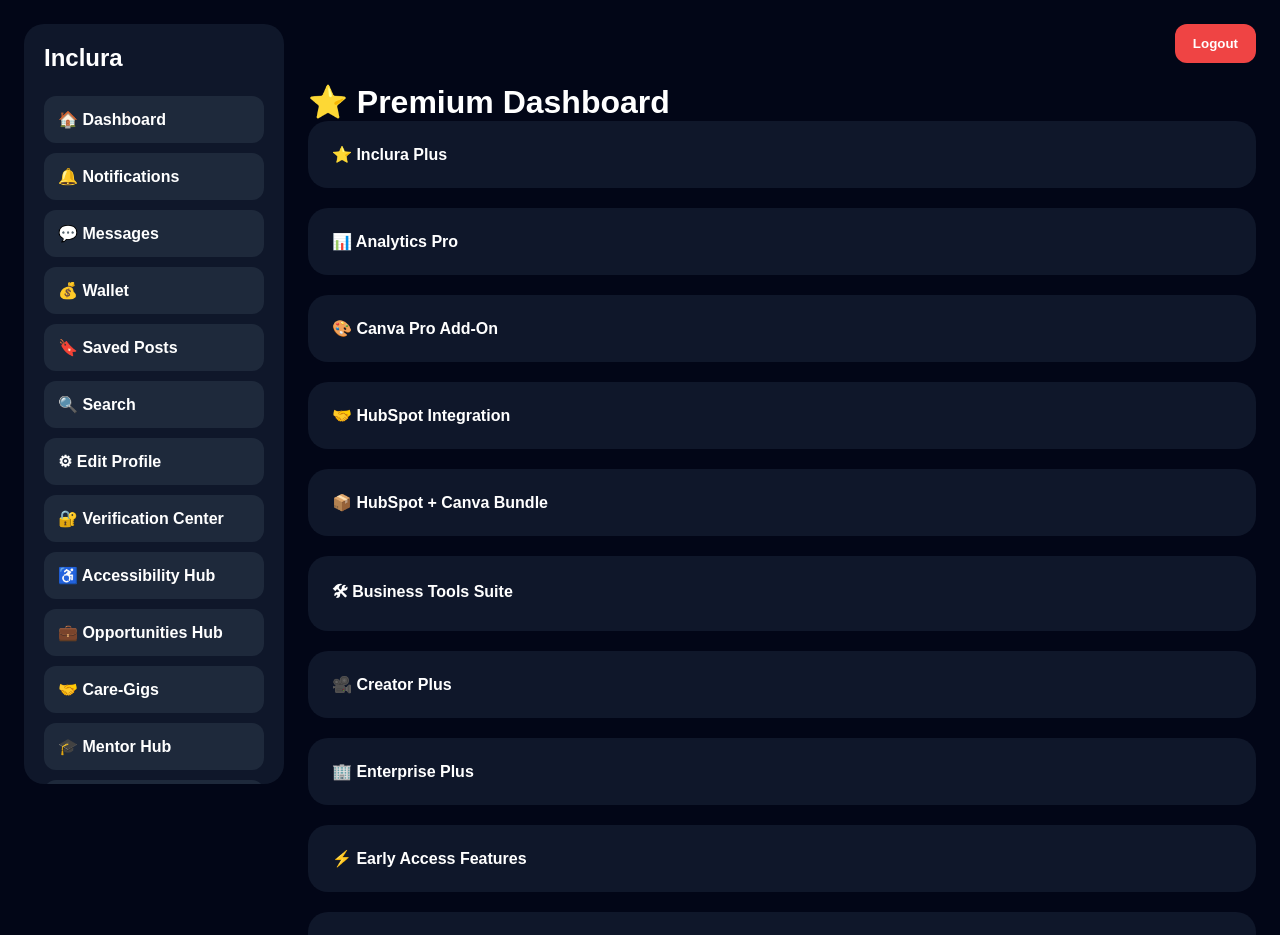
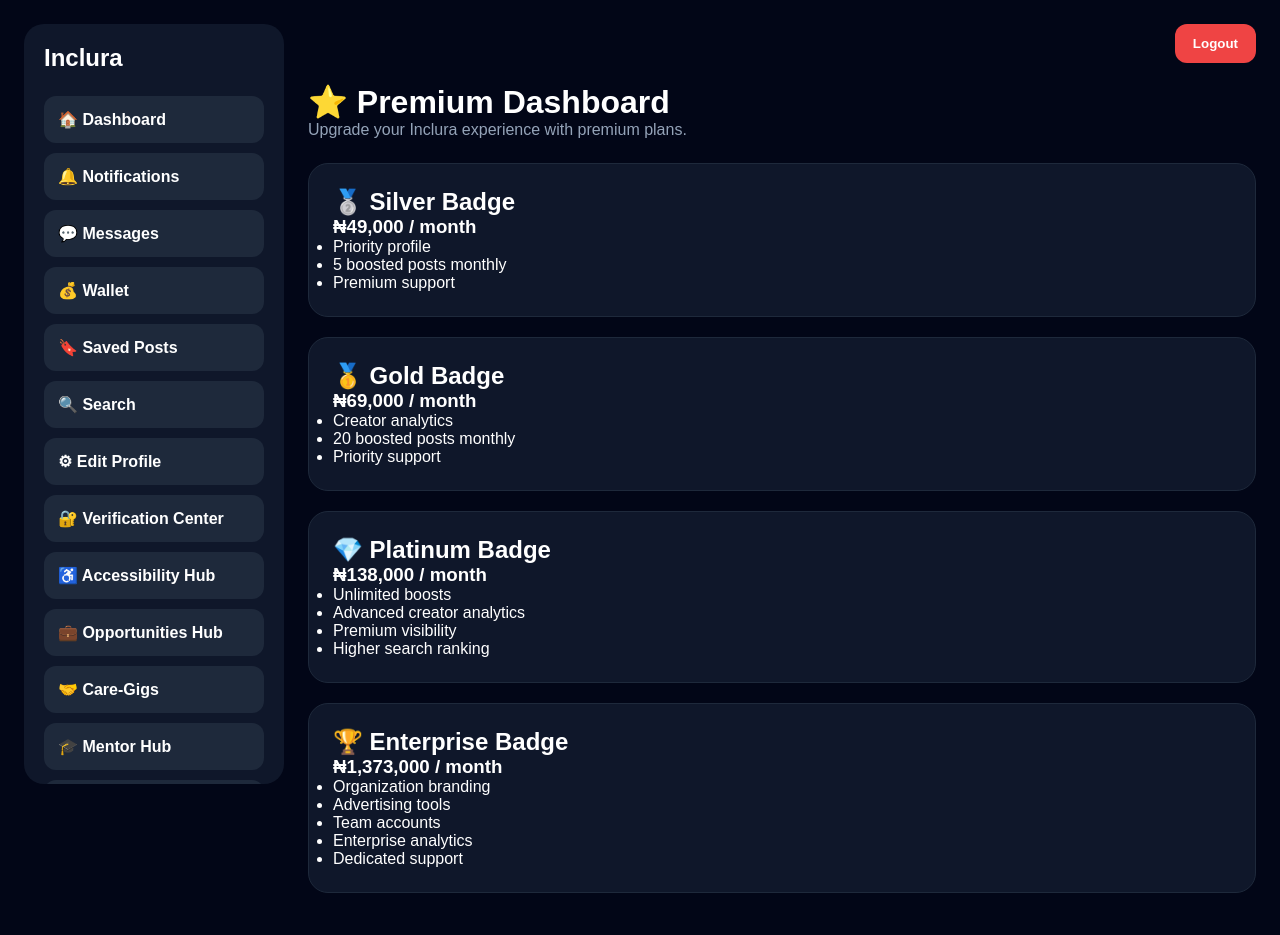
Before and after one commit to inclurah-png/inclura-web, a React (Vite) app: page /premium-dashboard in a window 1280 px wide. Shown: the top 935 px of the page. Built offline with nearby package versions, Linux system fonts and the light colour scheme; no server answers; sample sign-in values are in the browser's storage.

Commit message:
Refactor PremiumDashboard layout and styles
Updated the Premium Dashboard layout with new styling and badge sections.

```diff
--- a/src/pages/PremiumDashboard.jsx
+++ b/src/pages/PremiumDashboard.jsx
@@ -3,47 +3,68 @@ import DashboardLayout from "../components/DashboardLayout";
 function PremiumDashboard() {
   return (
     <DashboardLayout>
-      <div style={{ color: "white" }}>
+      <div
+        style={{
+          color: "white",
+          maxWidth: "1000px",
+        }}
+      >
         <h1>⭐ Premium Dashboard</h1>
 
+        <p
+          style={{
+            color: "#94a3b8",
+            marginBottom: "24px",
+          }}
+        >
+          Upgrade your Inclura experience with premium plans.
+        </p>
+
         <div style={card}>
-          ⭐ Inclura Plus
+          <h2>🥈 Silver Badge</h2>
+          <h3>₦49,000 / month</h3>
+
+          <ul>
+            <li>Priority profile</li>
+            <li>5 boosted posts monthly</li>
+            <li>Premium support</li>
+          </ul>
         </div>
 
         <div style={card}>
-          📊 Analytics Pro
+          <h2>🥇 Gold Badge</h2>
+          <h3>₦69,000 / month</h3>
+
+          <ul>
+            <li>Creator analytics</li>
+            <li>20 boosted posts monthly</li>
+            <li>Priority support</li>
+          </ul>
         </div>
 
         <div style={card}>
-          🎨 Canva Pro Add-On
+          <h2>💎 Platinum Badge</h2>
+          <h3>₦138,000 / month</h3>
+
+          <ul>
+            <li>Unlimited boosts</li>
+            <li>Advanced creator analytics</li>
+            <li>Premium visibility</li>
+            <li>Higher search ranking</li>
+          </ul>
         </div>
 
         <div style={card}>
-          🤝 HubSpot Integration
-        </div>
+          <h2>🏆 Enterprise Badge</h2>
+          <h3>₦1,373,000 / month</h3>
 
-        <div style={card}>
-          📦 HubSpot + Canva Bundle
-        </div>
-
-        <div style={card}>
-          🛠 Business Tools Suite
-        </div>
-
-        <div style={card}>
-          🎥 Creator Plus
-        </div>
-
-        <div style={card}>
-          🏢 Enterprise Plus
-        </div>
-
-        <div style={card}>
-          ⚡ Early Access Features
-        </div>
-
-        <div style={card}>
-          🎯 Premium Support
+          <ul>
+            <li>Organization branding</li>
+            <li>Advertising tools</li>
+            <li>Team accounts</li>
+            <li>Enterprise analytics</li>
+            <li>Dedicated support</li>
+          </ul>
         </div>
       </div>
     </DashboardLayout>
@@ -55,7 +76,7 @@ const card = {
   padding: "24px",
   borderRadius: "20px",
   marginBottom: "20px",
-  fontWeight: "600",
+  border: "1px solid #1e293b",
 };
 
 export default PremiumDashboard;
```
